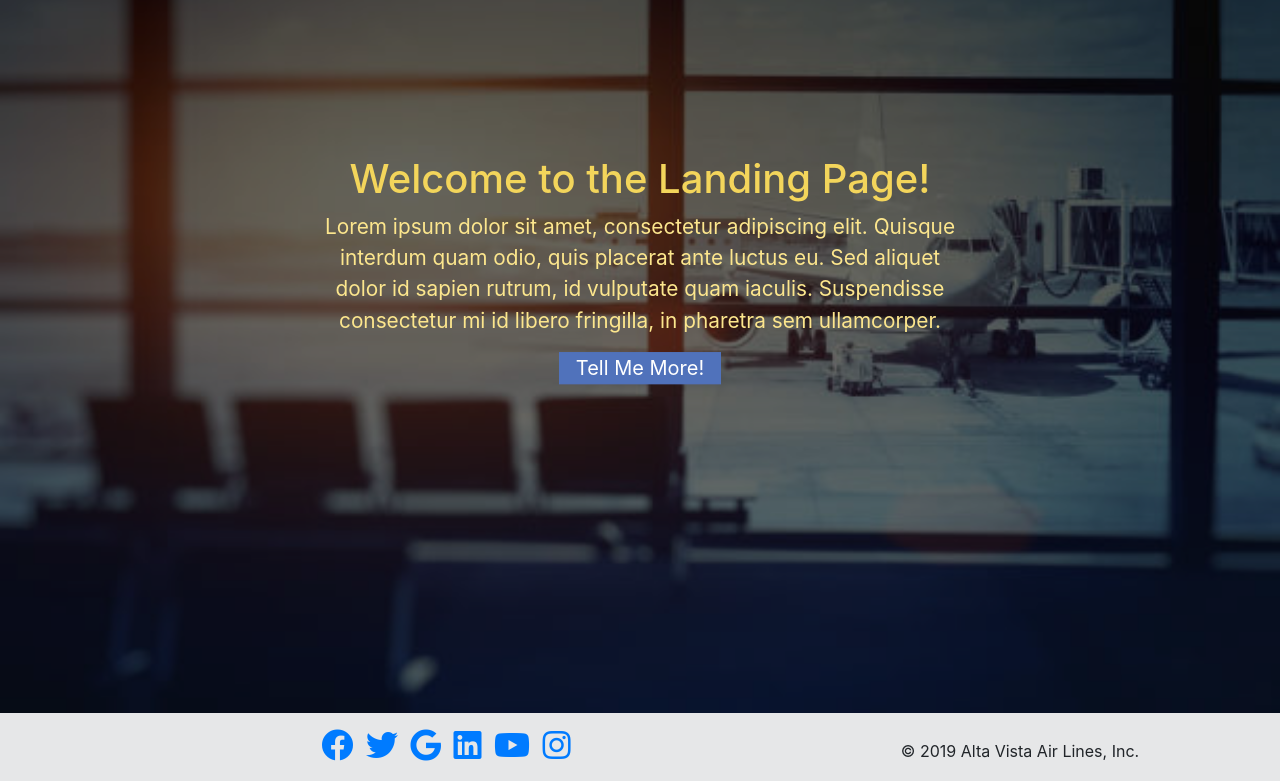
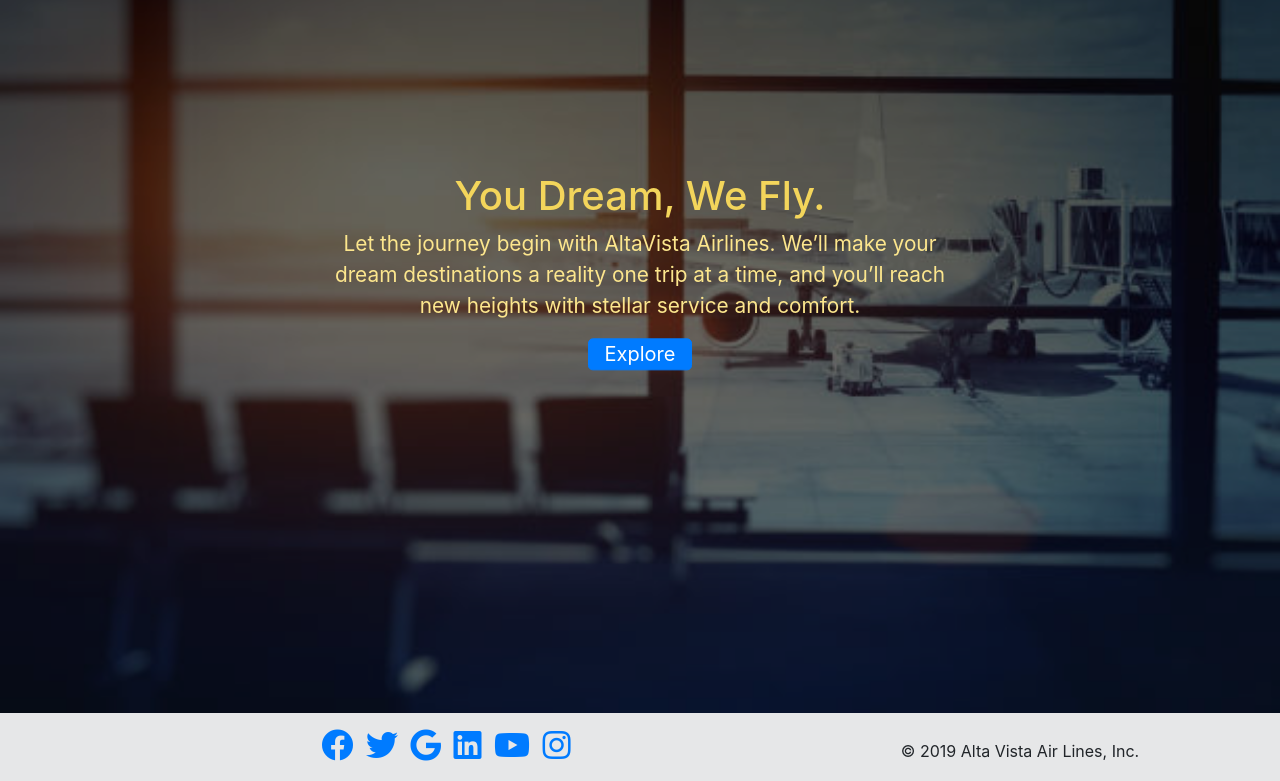
Before and after one commit to sara-yup/sara-yup.github.io, a plain HTML site: page index.html in a window 1280 px wide. Shown: the part 79-860 px from the top of the page. Drawn offline with Linux system fonts and the light colour scheme.

Commit message:
Change copy for Home page

```diff
--- a/index.html
+++ b/index.html
@@ -51,9 +51,9 @@
 		</nav>
 		<div class="overlay"></div>
 		<div class="description">
-			<h1>Welcome to the Landing Page!</h1>
-			<p>Lorem ipsum dolor sit amet, consectetur adipiscing elit. Quisque interdum quam odio, quis placerat ante luctus eu. Sed aliquet dolor id sapien rutrum, id vulputate quam iaculis. Suspendisse consectetur mi id libero fringilla, in pharetra sem ullamcorper.</p>
-			<button class="btn btn-outline-secondary btn-lg">Tell Me More!</button>
+			<h1>You Dream, We Fly.</h1>
+			<p>Let the journey begin with AltaVista Airlines. We’ll make your dream destinations a reality one trip at a time, and you’ll reach new heights with stellar service and comfort.</p>
+			<a class="btn btn-primary btn-lg" href="schedule.html" role="button">Explore</a>
 		</div>
 	</header>
 	<!-- Page Header -->
```
